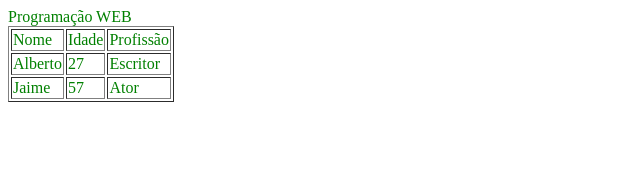
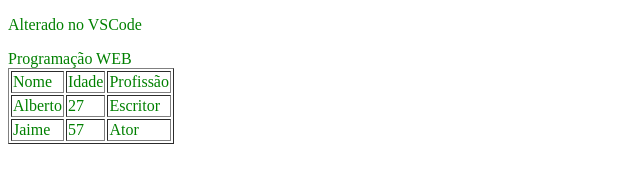
Before and after one commit to felipeoliveirait/html, a plain HTML site: page home.html in a window 1280 px wide. Shown: the whole page, without its empty margins (0-640 px from the left). Drawn offline with Linux system fonts and the light colour scheme.

Commit message:
paragrafo da alteração

```diff
--- a/home.html
+++ b/home.html
@@ -3,8 +3,9 @@
 <head>
     <meta charset="UTF-8">
     <meta name="viewport" content="width=device-width, initial-scale=1.0">
-    <title>Documento</title>
+    <title>Git e Github</title>
 </head>
+<p>Alterado no VSCode</p>
 <body bgcolor="white" text="green">
     Programação WEB
     <table  border="1">
```
